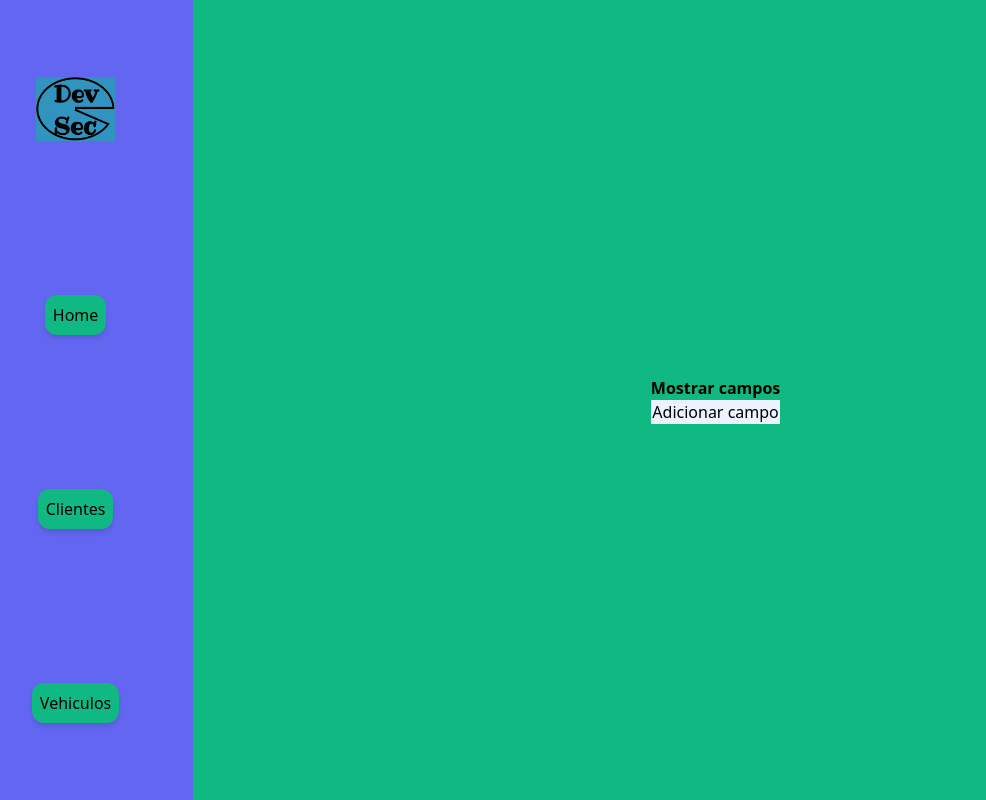
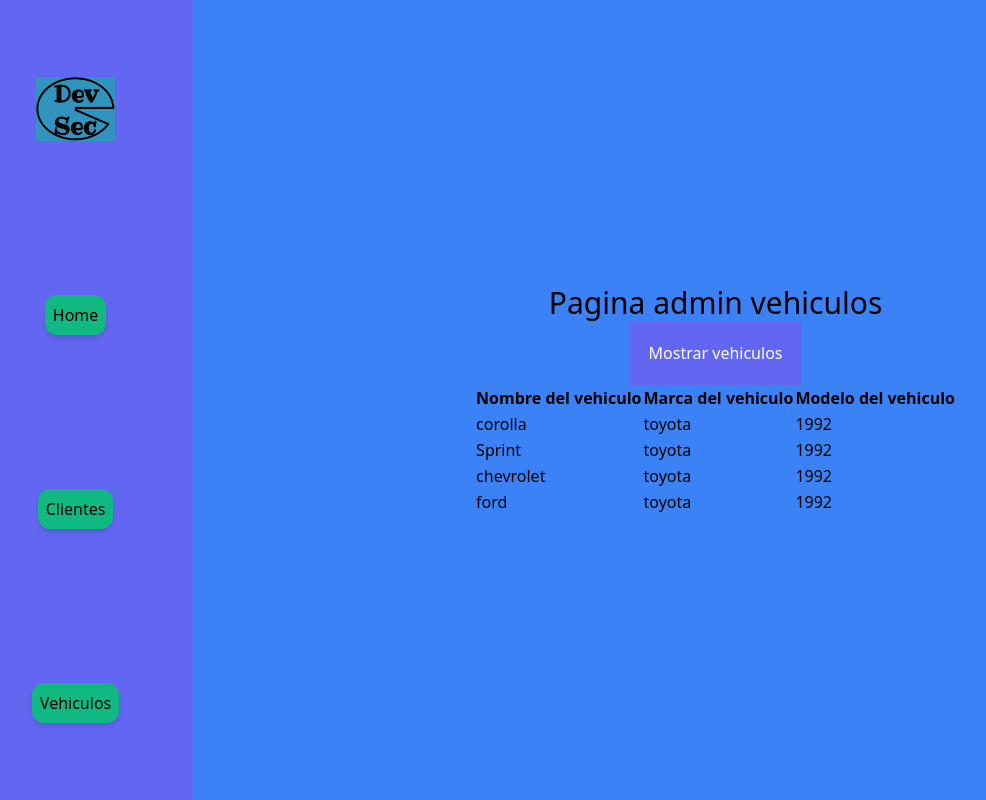
Before and after one commit to rojas901/prueba, a React (Create React App) app: page /admin/vehiculos in a window 1280 px wide. Shown: the whole page, without its empty margins (42-1028 px from the left). Built offline with nearby package versions, Linux system fonts and the light colour scheme.

Commit message:
simula traida de datos de backend para ir agregando en una lista usando funcion map

```diff
--- a/src/pages/admin/Vehiculos.jsx
+++ b/src/pages/admin/Vehiculos.jsx
@@ -1,32 +1,100 @@
 import React, { useEffect, useState } from 'react'
+
+const vehiculosBack = [//Simula el back end
+    {
+        nombre:'corolla',
+        marca:'toyota',
+        modelo:1992
+    },
+    {
+        nombre:'Sprint',
+        marca:'toyota',
+        modelo:1992
+    },
+    {
+        nombre:'chevrolet',
+        marca:'toyota',
+        modelo:1992
+    },
+    {
+        nombre:'ford',
+        marca:'toyota',
+        modelo:1992
+    }
+];
 
 const Vehiculos = () => {
 
-    //realizar formulario que pida edad y diga si es mayor o menor
+    const [mostrarTabla, setMostrarTabla] = useState(true)
+    const [textBoton, setTextBoton] = useState('Crear vehiculo')
+    const [vehiculos, setVehiculos] = useState([])//guarda lo que trae el backend
 
+    useEffect(()=>{//vacio que me trae el arreglo
+        setVehiculos(vehiculosBack)
+    },[])
 
-    const [mostrarCampos, setMostrarCampos] = useState(false)
+    useEffect(()=>{
+        if(mostrarTabla){
+            setTextBoton('Mostrar vehiculos')
+        }else{
+            setTextBoton('Crear nuevo vehiculo')
+        }
+    },[mostrarTabla])
 
-    //Se usa la negacion dentro del onclick para hacer un toggle y que cada vez que oprima cambe de estado y aparezca y desaparezcan los campos
     return (
-        <div className='flex w-full justify-center items-center bg-green-500'>
-            <form className='flex flex-col'>
-            <h2 className='font-extrabold'>Mostrar campos</h2>
+        <div className='flex flex-col items-center justify-center w-full'>
+            <h2 className='text-3xl'>Pagina admin vehiculos</h2>
+            <button onClick={()=>{setMostrarTabla(!mostrarTabla)}} className='text-white bg-indigo-500 p-5' type='button'>{textBoton}</button>
+            {
+                mostrarTabla ? (<TablaVehiculos listaVehiculos={vehiculos}/>):(<FormularioVehiculos/>)
+            }
+        </div>
+    )
+}
 
-            <button type='button' onClick={()=>{setMostrarCampos(!mostrarCampos)}} className='bg-indigo-50'>Adicionar campo</button>
-            {
-                mostrarCampos && ( //declaracion if simple
-                <div>
-                    <input className='focus-within:outline-none border bg-gray-200 my2 p-3' placeholder='dato nuevo' type="text" />
-                    <input className='focus-within:outline-none border bg-gray-200 my2 p-3' placeholder='dato nuevo' type="text" />
-                    <input className='focus-within:outline-none border bg-gray-200 my2 p-3' placeholder='dato nuevo' type="text" />
-                    <input className='focus-within:outline-none border bg-gray-200 my2 p-3' placeholder='dato nuevo' type="text" />
-                </div>
-            )}
-            </form>
+const FormularioVehiculos = () => {
+    return (
+    <div>
+        <h2 className='text-3xl text-center'>Crear vehiculo</h2>
+        <form className='grid grid-cols-2'>
+        <input className='bg-gray-300 focus-within:outline-none rounded-md p-2 mx-2 my-2' type="text" />
+        <input className='bg-gray-300 focus-within:outline-none rounded-md p-2 mx-2 my-2' type="text" />
+        <input className='bg-gray-300 focus-within:outline-none rounded-md p-2 mx-2 my-2' type="text" />
+        <input className='bg-gray-300 focus-within:outline-none rounded-md p-2 mx-2 my-2' type="text" />
+        <button className='col-span-2 bg-gray-500 focus-within:outline-none p-3 my-1' type='button'>Guardar vehiculo</button>
+        </form>
+    </div>
+    )
+}
 
+const TablaVehiculos = ({listaVehiculos}) => {//recibe tambien lista vehiculos
+    useEffect(()=>{//esta pendiente de los cambios de la lista
+
+    },[listaVehiculos])
+    console.log('listado vehiculo')
+    return (
+        <div>
+            <table>
+            <thead>
+                <tr>
+                    <th>Nombre del vehiculo</th>
+                    <th>Marca del vehiculo</th>
+                    <th>Modelo del vehiculo</th>
+                </tr>
+            </thead>
+            <tbody>
+                {listaVehiculos.map((vehiculo)=>{// me mapea todos los datos de la lista del backend
+                    return (
+                <tr>
+                    <td>{vehiculo.nombre}</td>
+                    <td>{vehiculo.marca}</td>
+                    <td>{vehiculo.modelo}</td>
+                </tr>
+                    )
+                })}
+            </tbody>
+        </table>
         </div>
-
     )
 }
 
```
